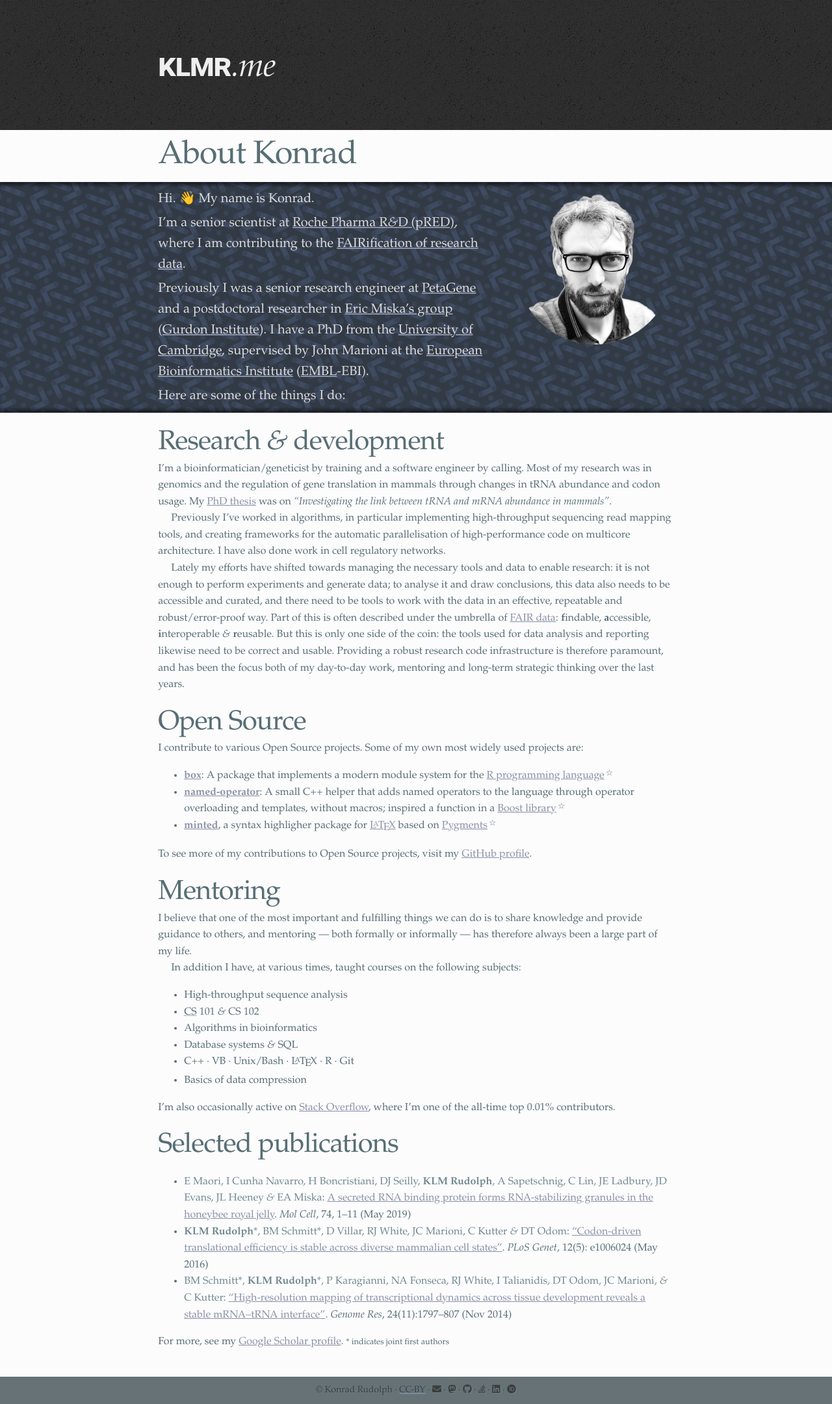
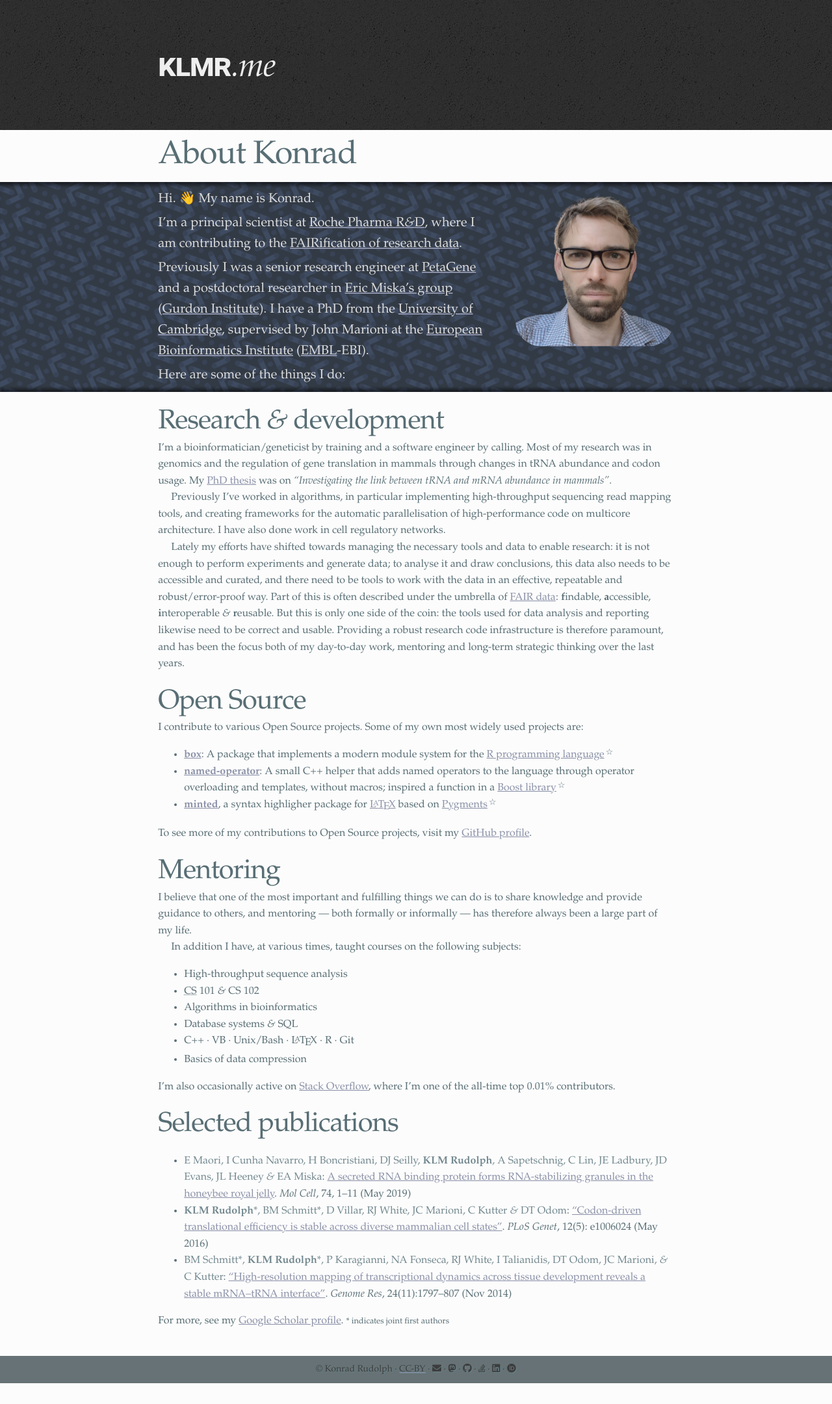
Before and after one commit to klmr/klmr.github.io, a Jekyll site: the page built from source/about/index.md, in a window 1280 px wide. Shown: the whole page at 65% size. Built offline with Jekyll 4.4.1, drawn with Linux system fonts in a browser that asks for light colours; nearby versions of some CDN libraries; comment, search, counter and statistics services are not loaded; after the commit the page ends 2128 px from its top, so only the background shows below that.

Commit message:
Update profile

```diff
--- a/source/about/index.md
+++ b/source/about/index.md
@@ -6,13 +6,13 @@ blurb: |
     <div class="row"><div class="eight columns">
     Hi. 👋 My name is Konrad.
 
-    I’m a senior scientist at [Roche Pharma R*&*D (pRED)][pRED], where I am contributing to the [FAIRification of research data][fair].
+    I’m a principal scientist at [Roche Pharma R*&*D][pRED], where I am contributing to the [FAIRification of research data][fair].
 
     Previously I was a senior research engineer at [PetaGene][] and a postdoctoral researcher in [Eric Miska’s group][eam] ([Gurdon Institute][]). I have a PhD from the [University of Cambridge][], supervised by John Marioni at the [European Bioinformatics Institute][EBI] (<abbr>[EMBL][]</abbr>-<abbr>EBI</abbr>).
 
     Here are some of the things I do:
 
-    [pRED]: https://www.roche.com/innovation/structure/pred/
+    [pRED]: https://www.roche.com/stories/predcenter
     [fair]: https://en.wikipedia.org/wiki/FAIR_data
     [PetaGene]: https://www.petagene.com/
     [eam]: http://ericmiskalab.org/
@@ -22,7 +22,7 @@ blurb: |
     [EBI]: http://www.ebi.ac.uk
 
     </div><div class="four columns">
-    <img id="profile" src="/img/profile-med-alpha.png"/>
+    <img id="profile" src="/img/profile.png"/>
     </div></div>
 meta: |
     <meta property="og:type" content="profile"/>
--- a/source/css/main.css
+++ b/source/css/main.css
@@ -69,7 +69,7 @@ article p + p {
 }
 
 #profile {
-    border-radius: 100%;
+    border-radius: 4rem;
     display: block;
     margin: 0 auto;
     max-width: 100%;
```
Also changed, not shown: source/img/profile-med-alpha.png (deleted), source/img/profile.jpg (deleted), source/img/profile.png (added).
